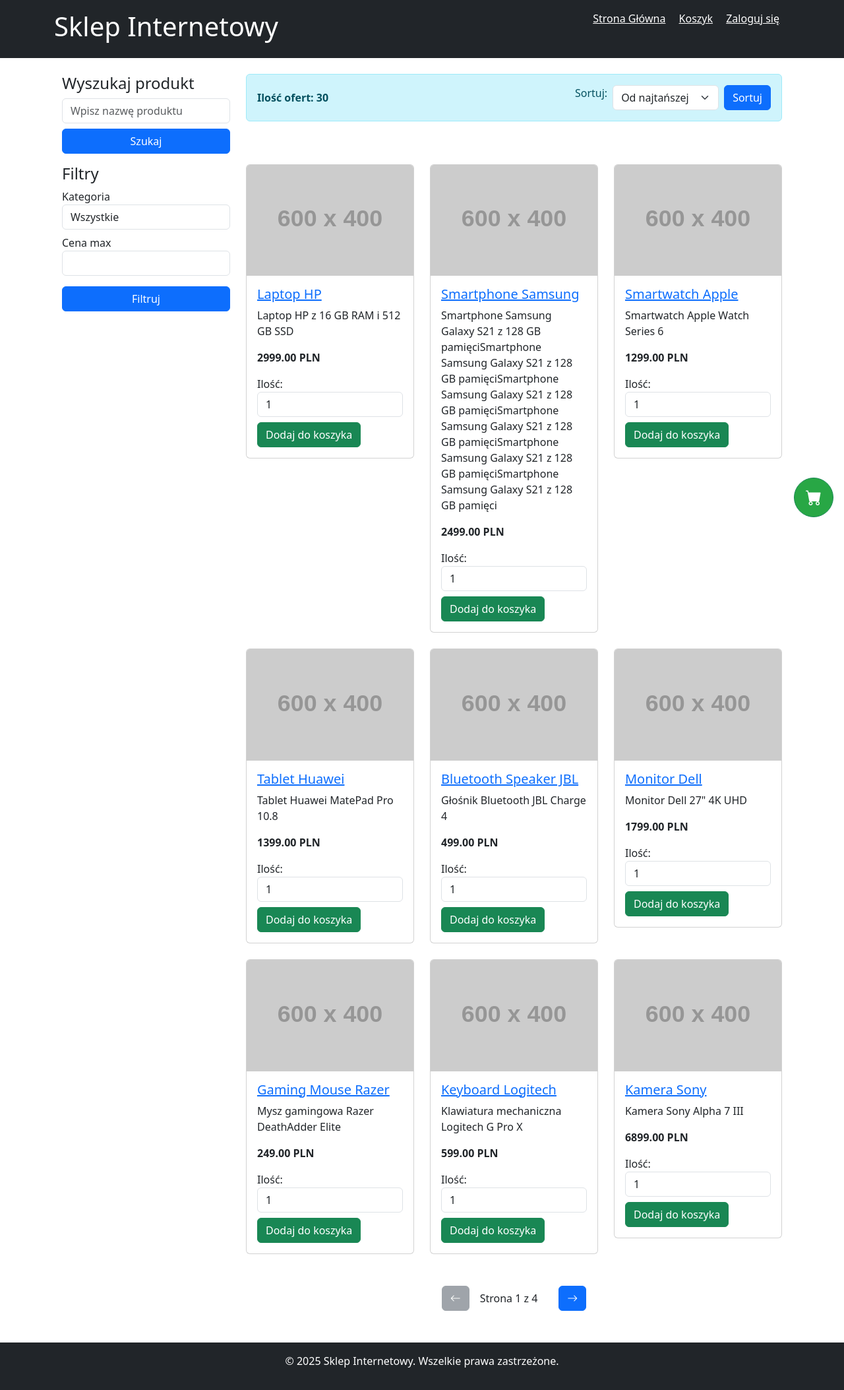
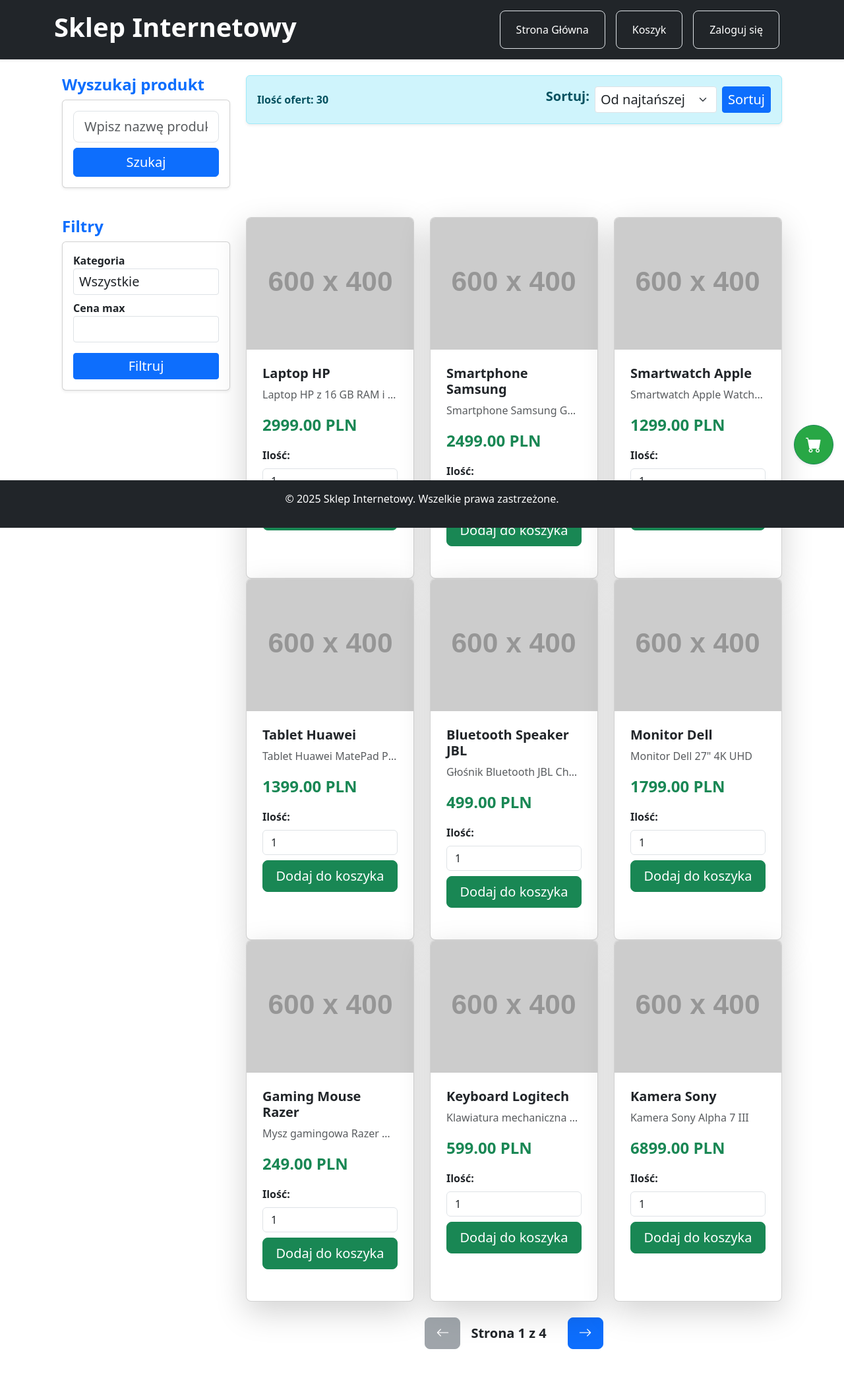
Before and after one commit to MPiotrowski110402/sklepInternetowy, a PHP site: page / in a window 1280 px wide. Shown: the whole page at 66% size. After the commit the page ends 2045 px from the top, so only its background shows below. Run offline with PHP 8.4, Linux system fonts and the light colour scheme; data comes from the database, SQL or seed files in the repository; grey boxes labelled with a size stand in for pictures from a placeholder-image service; some libraries are stand-ins or nearby versions.

Commit message:
Zmieniono styl przycisku koszyka oraz pozycję stopki

```diff
--- a/assets/style.css
+++ b/assets/style.css
@@ -9,7 +9,7 @@
     font-size: 1.5rem;
     background-color: #28a745; /* Zielony kolor przycisku */
     position: fixed;
-    bottom: 70px; /* Zwiększamy o 70px, co daje ok. 2 szerokości koszyka */
+    bottom: 80px; /* Zmienia wysokość przycisku na 20px + wysokość stopki (przykład) */
     right: 20px;
     z-index: 999; /* Upewniamy się, że przycisk będzie na wierzchu */
 }
@@ -21,3 +21,45 @@
     background-color: #343a40; /* Ciemne tło dla licznika */
     color: white; /* Biały tekst */
 }
+
+/* Efekt po najechaniu na przyciski */
+.hover-menu:hover {
+    background-color: #ffc107;
+    color: #fff;
+    transform: scale(1.1);  /* Lekko powiększa przycisk */
+    transition: all 0.3s ease;  /* Płynna animacja */
+}
+.card {
+    transition: transform 0.3s ease, box-shadow 0.3s ease;
+    margin-bottom: 20px; /* Dodaje odstęp między kartami w pionie */
+}
+
+.card:hover {
+    transform: translateY(-5px); /* Unosi kartę przy najechaniu */
+    box-shadow: 0 4px 10px rgba(0, 0, 0, 0.1); /* Dodaje cień */
+}
+
+.card-body {
+    padding: 1.5rem; /* Większa przestrzeń wewnętrzna */
+}
+
+.product-description {
+    max-height: 3.6em; /* Ogranicza wysokość opisu */
+    overflow: hidden; /* Ukrywa tekst, który wykracza poza ograniczenia */
+    text-overflow: ellipsis; /* Dodaje trzy kropki na końcu, gdy tekst jest za długi */
+    white-space: nowrap; /* Zapobiega zawijaniu tekstu */
+}
+
+.card-img-top {
+    height: 200px; /* Stała wysokość dla obrazków */
+    object-fit: cover; /* Przycinanie obrazu, by zachować proporcje */
+}
+
+.btn {
+    transition: background-color 0.3s ease, transform 0.3s ease;
+}
+
+.btn:hover {
+    background-color: #28a745; /* Zmiana koloru przycisku na jaśniejszy */
+    transform: scale(1.05); /* Lekkie powiększenie przycisku przy najechaniu */
+}
--- a/templates/footer.html.twig
+++ b/templates/footer.html.twig
@@ -1,4 +1,4 @@
 {# footer.html.twig #}
-<footer class="bg-dark text-white text-center p-3 mt-4">
+<footer class="bg-dark text-white text-center p-3 mt-4 fixed-bottom">
     <p>&copy; 2025 Sklep Internetowy. Wszelkie prawa zastrzeżone.</p>
 </footer>
--- a/templates/header.html.twig
+++ b/templates/header.html.twig
@@ -1,17 +1,28 @@
 {# header.html.twig #}
-<header class="bg-dark text-white p-3">
-    <div class="container d-flex justify-content-between">
-        <h1>Sklep Internetowy</h1>
+<header class="bg-dark text-white p-3 shadow-sm">
+    <div class="container d-flex justify-content-between align-items-center">
+        <h1 class="fw-bold">Sklep Internetowy</h1>
         <nav>
-            <a href="index.php" class="text-white me-3">Strona Główna</a>
-            <a href="index.php?page=cart" class="text-white me-3">Koszyk</a>
-            {% if zalogowany == true%}
-            <a href="index.php?page=logout" class="text-white me-3">Wyloguj się</a>
-            <span >Witaj {{ username }}</span>
-            {% else %}
-            <a href="index.php?page=login" class="text-white me-3">Zaloguj się</a>
-            {% endif %}
-
+            <ul class="nav">
+                <li class="nav-item">
+                    <a href="index.php" class="nav-link text-white px-4 py-3 rounded-3 me-3 border border-transparent hover-menu">Strona Główna</a>
+                </li>
+                <li class="nav-item">
+                    <a href="index.php?page=cart" class="nav-link text-white px-4 py-3 rounded-3 me-3 border border-transparent hover-menu">Koszyk</a>
+                </li>
+                {% if zalogowany == true %}
+                    <li class="nav-item">
+                        <a href="index.php?page=logout" class="nav-link text-white px-4 py-3 rounded-3 me-3 border border-transparent hover-menu">Wyloguj się</a>
+                    </li>
+                    <li class="nav-item">
+                        <span class="text-white">Witaj {{ username }}</span>
+                    </li>
+                {% else %}
+                    <li class="nav-item">
+                        <a href="index.php?page=login" class="nav-link text-white px-4 py-3 rounded-3 me-3 border border-transparent hover-menu">Zaloguj się</a>
+                    </li>
+                {% endif %}
+            </ul>
         </nav>
     </div>
 </header>
--- a/templates/shop.html.twig
+++ b/templates/shop.html.twig
@@ -6,78 +6,81 @@
     <div class="container mt-4">
         <div class="row">
             <!-- Pole wyszukiwania -->
-            <div class="col-md-3 mb-3">
-                <h4>Wyszukaj produkt</h4>
-                <form method="GET" action="">
+            <div class="col-md-3 mb-4">
+                <h4 class="text-primary fw-bold">Wyszukaj produkt</h4>
+                <form method="GET" action="" class="card p-3 shadow-sm rounded">
                     <div class="form-group">
-                        <input type="text" name="search" class="form-control" placeholder="Wpisz nazwę produktu" value="{{ search }}">
+                        <input type="text" name="search" class="form-control form-control-lg" placeholder="Wpisz nazwę produktu" value="{{ search }}">
                     </div>
-                    <button type="submit" class="btn btn-primary mt-2 w-100">Szukaj</button>
+                    <button type="submit" class="btn btn-primary mt-2 w-100 fs-5">Szukaj</button>
                 </form>
             </div>
+
             <div class="col-md-9 mb-4">
-                <div class="alert alert-info d-flex justify-content-between align-items-center">
-                    <span><strong>Ilość ofert: {{ productsCount }}</strong></span>
+                <div class="alert alert-info d-flex justify-content-between align-items-center shadow-sm">
+                    <span><strong>Ilość ofert: <span class="fw-bold">{{ productsCount }}</span></strong></span>
 
                     <!-- Formularz sortowania -->
                     <form method="GET" action="" class="d-flex">
-                        <label for="sortBy" class="me-2 mb-0">Sortuj:</label>
-                        <select name="sortBy" id="sortBy" class="form-select">
+                        <label for="sortBy" class="me-2 mb-0 fs-5 fw-bold">Sortuj:</label>
+                        <select name="sortBy" id="sortBy" class="form-select form-select-sm fs-5">
                             <option value="price_asc" {% if sortBy == 'price_asc' %}selected{% endif %}>Od najtańszej</option>
                             <option value="price_desc" {% if sortBy == 'price_desc' %}selected{% endif %}>Od najdroższej</option>
                         </select>
-                        <button type="submit" class="btn btn-primary ms-2">Sortuj</button>
+                        <button type="submit" class="btn btn-primary ms-2 btn-sm fs-5">Sortuj</button>
                     </form>
                 </div>
             </div>
 
             <!-- Sidebar z filtrami -->
             <aside class="col-md-3">
-                <h4>Filtry</h4>
-                <form method="GET" action="">
+                <h4 class="text-primary fw-bold">Filtry</h4>
+                <form method="GET" action="" class="card p-3 shadow-sm rounded">
                     <div class="form-group">
-                        <label for="category">Kategoria</label>
-                        <select id="category" name="category" class="form-control">
+                        <label for="category" class="fw-bold">Kategoria</label>
+                        <select id="category" name="category" class="form-control form-control-sm fs-5">
                             <option value="">Wszystkie</option>
-                            {% for categoryList in categories%}
-                            <option value="{{categoryList.name}}">{{categoryList.name}}</option>
+                            {% for categoryList in categories %}
+                                <option value="{{ categoryList.name }}" {% if category == categoryList.name %}selected{% endif %}>{{ categoryList.name }}</option>
                             {% endfor %}
                         </select>
                     </div>
                     <div class="form-group mt-2">
-                        <label for="price">Cena max</label>
-                        <input type="number" id="price" name="price" class="form-control" min="0" value="{{ price }}">
+                        <label for="price" class="fw-bold">Cena max</label>
+                        <input type="number" id="price" name="price" class="form-control form-control-sm fs-5" min="0" value="{{ price }}">
                     </div>
-                    <button type="submit" class="btn btn-primary mt-3 w-100">Filtruj</button>
+                    <button type="submit" class="btn btn-primary mt-3 w-100 btn-sm fs-5">Filtruj</button>
                 </form>
             </aside>
-
 
             <!-- Główna sekcja z produktami -->
             <section class="col-md-9">
                 <div class="row">
                     {% for product in products %}
                         <div class="col-md-4">
-                            <div class="card mb-4">
-                                <a href="index.php?page=product_detail&product_id={{product.id}}">
+                            <div class="card mb-4 shadow-lg rounded-3 overflow-hidden h-100">
+                                <a href="index.php?page=product_detail&product_id={{ product.id }}">
                                     {% if product.image is empty %}
-                                    <img src="assets/no-image.jpg" class="card-img-top" alt="es">
+                                        <img src="assets/no-image.jpg" class="card-img-top" alt="Brak obrazu">
                                     {% else %}
                                         <img src="{{ product.image }}" class="card-img-top" alt="{{ product.name }}">
                                     {% endif %}
+                                </a>
 
                                 <div class="card-body">
-                                    <h5 class="card-title">{{ product.name }}</h5>
-                                    </a>
-                                    <p class="card-text">{{ product.description }}</p>
-                                    <p class="card-text"><strong>{{ product.price }} PLN</strong></p>
+                                    <h5 class="card-title text-dark fw-bold">{{ product.name }}</h5>
+                                    <p class="card-text text-muted product-description">
+                                        {{ product.description }}
+                                    </p>
+                                    <p class="card-text"><strong class="fs-4 text-success">{{ product.price }} PLN</strong></p>
+
                                     <form method="POST" action="">
                                         <input type="hidden" name="product_id" value="{{ product.id }}">
                                         <div class="form-group">
-                                            <label for="quantity">Ilość:</label>
+                                            <label for="quantity" class="form-label fw-bold">Ilość:</label>
                                             <input type="number" name="quantity" class="form-control" value="1" min="1">
                                         </div>
-                                        <button type="submit" class="btn btn-success mt-2">Dodaj do koszyka</button>
+                                        <button type="submit" class="btn btn-success mt-2 w-100 btn-lg">Dodaj do koszyka</button>
                                     </form>
                                 </div>
                             </div>
@@ -85,40 +88,44 @@
                     {% else %}
                         <p>Brak produktów spełniających kryteria.</p>
                     {% endfor %}
+
+
                     <div class="d-flex justify-content-center my-4 align-items-center">
                         <!-- Link do koszyka w prawym dolnym rogu -->
-                    <a href="index.php?page=cart" class="btn btn-success btn-circle position-fixed bottom-0 end-0 m-3">
+                        <a href="index.php?page=cart" class="btn btn-success btn-circle position-fixed  end-0 m-3 shadow-sm fs-4">
                             <i class="bi bi-cart-fill"></i> <!-- Ikonka koszyka -->
                             {% if cartCount > 0 %}
-                            <span class="badge rounded-pill bg-dark text-light position-absolute top-0 start-100 translate-middle">
-                                {{cartCount}}
+                                <span class="badge rounded-pill bg-dark text-light position-absolute top-0 start-100 translate-middle fs-6">
+                                    {{ cartCount }}
                                 </span>
-                            {%endif %}
+                            {% endif %}
                         </a>
+
                         <!-- Przycisk "Poprzednia" -->
                         {% if currentCount > 1 %}
-                        <a href="?page=shop_view&category={{ category }}&price={{ price }}&count={{ currentCount - 1 }}" class="btn btn-primary">
+                            <a href="?page=shop_view&category={{ category }}&price={{ price }}&count={{ currentCount - 1 }}" class="btn btn-primary btn-lg">
                                 <i class="bi bi-arrow-left"></i> <!-- Strzałka w lewo -->
                             </a>
                         {% else %}
-                        <span class="btn btn-secondary disabled">
+                            <span class="btn btn-secondary disabled btn-lg">
                                 <i class="bi bi-arrow-left"></i> <!-- Strzałka w lewo -->
                             </span>
                         {% endif %}
 
                         <!-- Wyświetlanie bieżącej strony i całkowitej liczby stron -->
-                    <span class="mx-3">Strona {{ currentCount }} z {{ totalPages }}</span>
+                        <span class="mx-3 fs-5 text-dark fw-bold">Strona {{ currentCount }} z {{ totalPages }}</span>
 
                         <!-- Przycisk "Następna" -->
                         {% if currentCount < totalPages %}
-                        <a href="?page=shop_view&category={{ category }}&price={{ price }}&count={{ currentCount + 1 }}" class="btn btn-primary ms-3">
+                            <a href="?page=shop_view&category={{ category }}&price={{ price }}&count={{ currentCount + 1 }}" class="btn btn-primary ms-3 btn-lg">
                                 <i class="bi bi-arrow-right"></i> <!-- Strzałka w prawo -->
                             </a>
                         {% else %}
-                        <span class="btn btn-secondary disabled ms-3">
+                            <span class="btn btn-secondary disabled ms-3 btn-lg">
                                 <i class="bi bi-arrow-right"></i> <!-- Strzałka w prawo -->
                             </span>
                         {% endif %}
+                    </div>
                 </div>
             </section>
         </div>
```
Also changed, not shown: templates/product_detail.html.twig (+22 -14 lines). Lines whose indentation alone changed are shown as unchanged.
